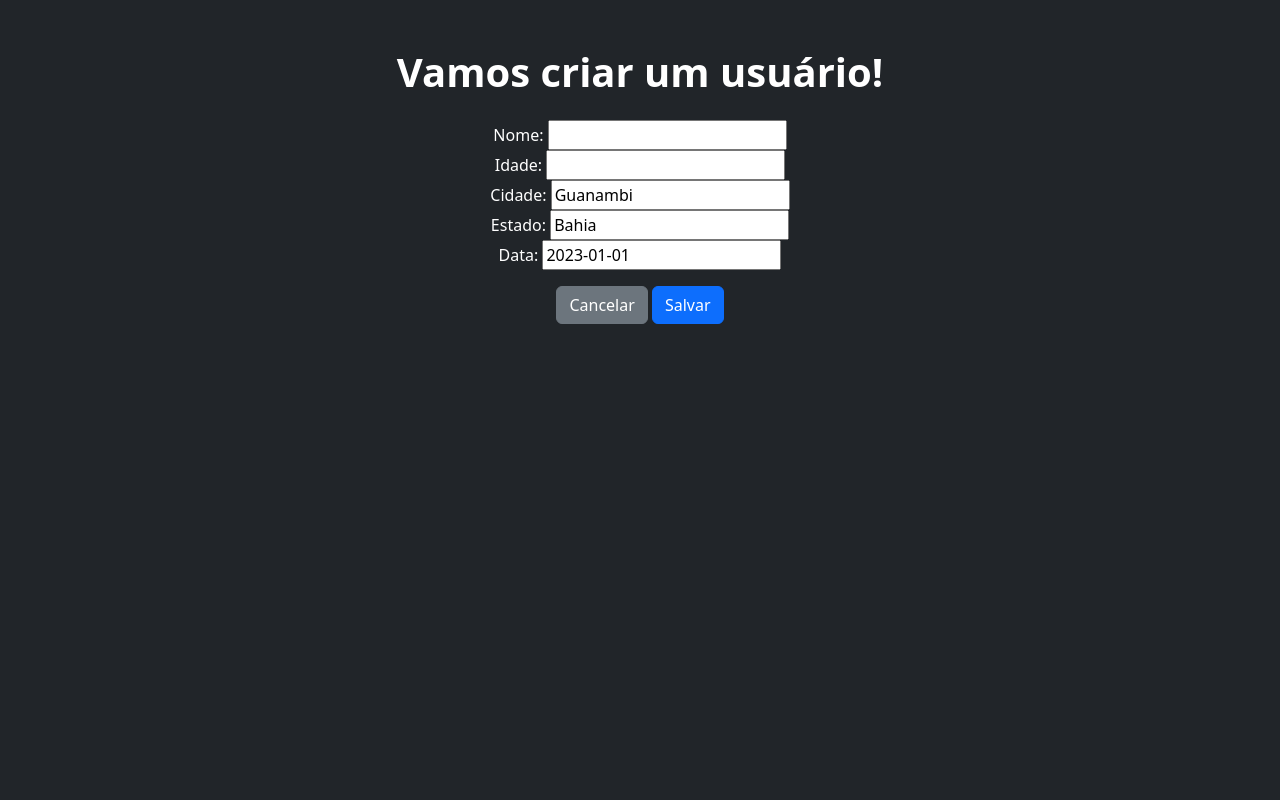
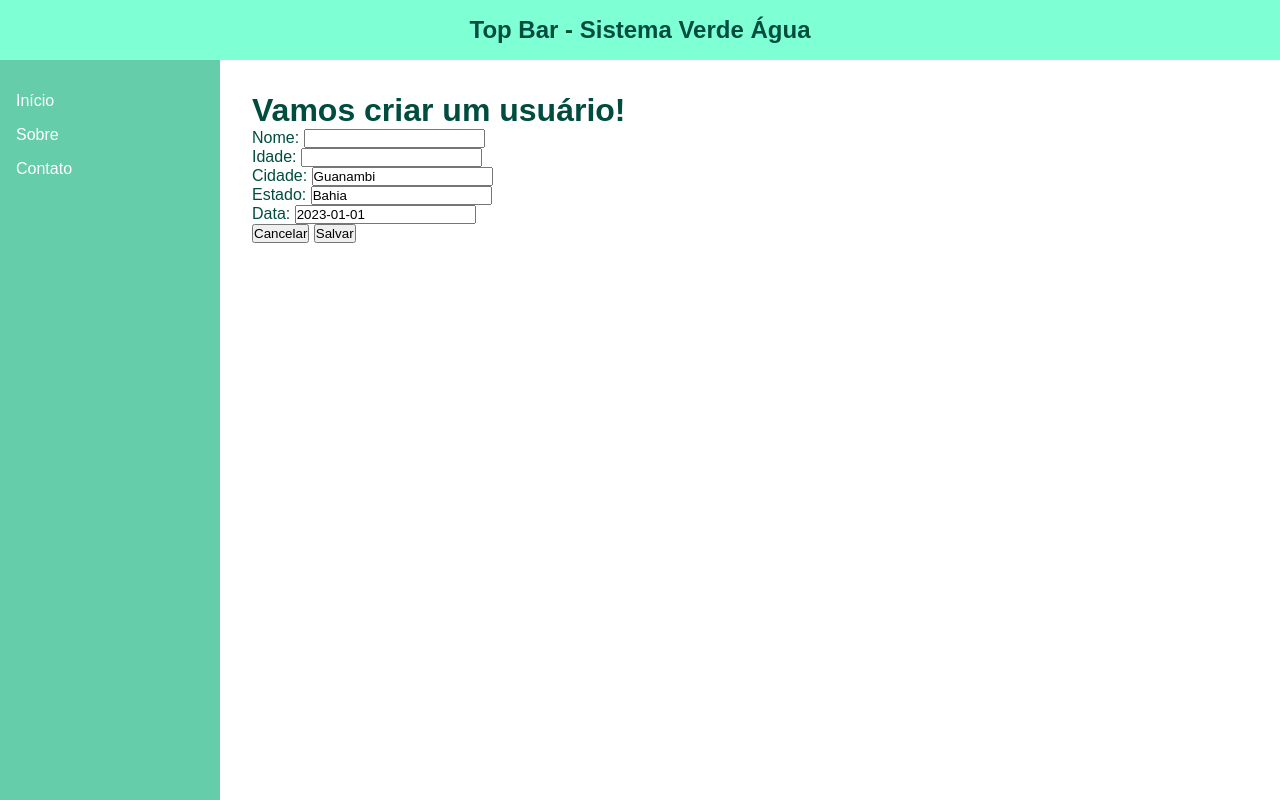
Before and after one commit to nunesguilr/aulas, a Django app: page /pessoa/create/ in a window 1280 px wide. Run offline with Django 5.2, Linux system fonts and the light colour scheme; some libraries are stand-ins or nearby versions.

Commit message:
melhorando

```diff
--- a/aula_2320/pessoa/views.py
+++ b/aula_2320/pessoa/views.py
@@ -3,7 +3,8 @@ from .models import Pessoa
 from .form import PessoaForm
 
 def main(request):
-    return render(request, 'pessoa/main.html')
+     return render(request, 'pessoa/main.html')
+
 
 def read(request):
     pessoas = Pessoa.objects.all()
--- /dev/null
+++ b/aula_2320/template/_base.html
@@ -0,0 +1,89 @@
+<!DOCTYPE html>
+<html lang="pt-BR">
+
+<head>
+  <meta charset="UTF-8" />
+  <meta name="viewport" content="width=device-width, initial-scale=1.0" />
+  <title>Layout Verde Água</title>
+  <style>
+    :root {
+      --verde-agua: #7FFFD4;
+      /* aqua marine */
+      --verde-agua-escuro: #66cdaa;
+      --fundo: #f0fdfa;
+    }
+
+    * {
+      margin: 0;
+      padding: 0;
+      box-sizing: border-box;
+      font-family: Arial, sans-serif;
+    }
+
+    body {
+      background-color: var(--fundo);
+      display: flex;
+      height: 100vh;
+      flex-direction: column;
+    }
+
+    .topbar {
+      background-color: var(--verde-agua);
+      padding: 1rem;
+      text-align: center;
+      font-size: 1.5rem;
+      font-weight: bold;
+      color: #004d40;
+    }
+
+    .main {
+      display: flex;
+      flex: 1;
+    }
+
+    .sidebar {
+      background-color: var(--verde-agua-escuro);
+      width: 220px;
+      padding: 1rem;
+      color: white;
+    }
+
+    .content {
+      flex: 1;
+      padding: 2rem;
+      background-color: white;
+      color: #004d40;
+    }
+
+    .sidebar ul {
+      list-style: none;
+    }
+
+    .sidebar li {
+      margin: 1rem 0;
+    }
+
+    .sidebar a {
+      color: white;
+      text-decoration: none;
+    }
+
+    .sidebar a:hover {
+      text-decoration: underline;
+    }
+  </style>
+</head>
+
+<body>
+  {% include '_topbar.html' %}
+
+  <div class="main">
+    {% include '_sidebar.html' %}
+    <div class="content">
+      {% block content %}
+      {% endblock %}
+    </div>
+  </div>
+</body>
+
+</html>
--- /dev/null
+++ b/aula_2320/template/_sidebar.html
@@ -0,0 +1,7 @@
+<div class="sidebar">
+    <ul>
+        <li><a href="#">Início</a></li>
+        <li><a href="#">Sobre</a></li>
+        <li><a href="#">Contato</a></li>
+    </ul>
+</div>
--- /dev/null
+++ b/aula_2320/template/_topbar.html
@@ -0,0 +1,3 @@
+<div class="topbar">
+    Top Bar - Sistema Verde Água
+</div>
--- a/aula_2320/template/pessoa/criando.html
+++ b/aula_2320/template/pessoa/criando.html
@@ -1,14 +1,7 @@
-{% load static %}
-<!DOCTYPE html>
-<html lang="pt-br">
-<head>
-    <meta charset="UTF-8">
-    <meta name="viewport" content="width=device-width, initial-scale=1.0">
-    <title>Criando</title>
-    <link href="{% static 'bootstrap/css/bootstrap.min.css' %}" rel="stylesheet">
-</head>
-<body class="bg-dark text-white">
-    <main class="container text-center">
+{% extends '_base.html' %}
+
+{% block content %}
+<main class="container text-center">
         <h1 class="mt-5"><strong>Vamos criar um usuário!</strong></h1>
 
         <form method="post" action="" class="mt-4">
@@ -22,5 +15,5 @@
             </div>
         </form>
     </main>
-</body>
-</html>
+
+{% endblock %}
```
Also changed, not shown: aula_2320/template/pessoa/atualizando.html (+5 -11 lines), aula_2320/template/pessoa/deletando.html (+6 -12 lines), aula_2320/template/pessoa/detalhando.html (+5 -15 lines), aula_2320/template/pessoa/lista.html (+5 -11 lines), aula_2320/template/pessoa/main.html (+5 -12 lines).
